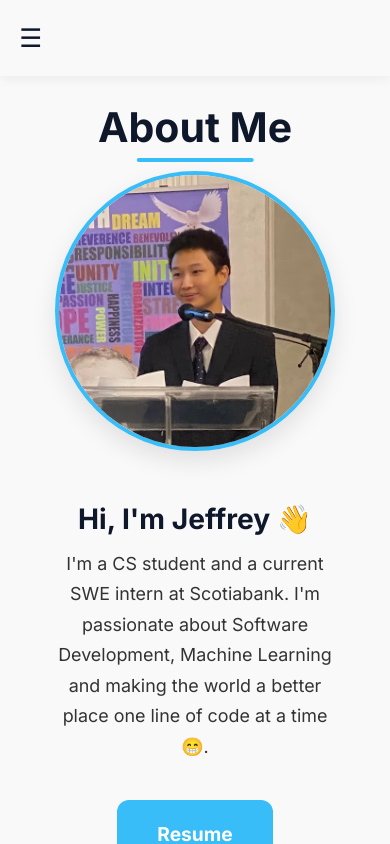
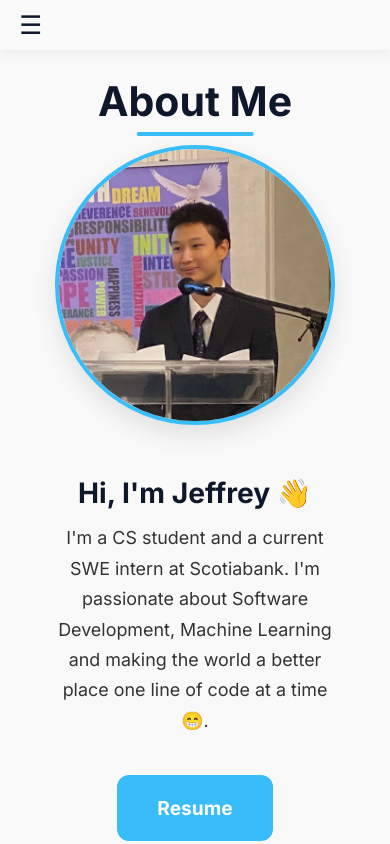
Before and after one commit to jeffreyl45/jefflu2, a React (Vite) app: page /#/ in a window 390 px wide. Shown: the top 844 px of the page. Built offline with nearby package versions, Linux system fonts and the light colour scheme.

Commit message:
made navbar thinner

```diff
--- a/src/App.css
+++ b/src/App.css
@@ -18,7 +18,7 @@ body {
 
 /* anchor offset for sections to account for sticky navbar */
 .anchor-wrapper {
-  scroll-margin-top: 200px;
+  scroll-margin-top: 100px;
 }
 
 /* spacing for sections */
@@ -39,7 +39,7 @@ h1, h2, h3, h4, h5, h6, p {
 
 @media (max-width: 850px) {
   .anchor-wrapper {
-    scroll-margin-top: 450px;
+    scroll-margin-top: 300px;
   }
 
   main > div {
--- a/src/components/Navbar.css
+++ b/src/components/Navbar.css
@@ -12,7 +12,7 @@ html {
   width: 100%;
   background-color: var(--light);
   box-shadow: 0 4px 10px rgba(0, 0, 0, 0.05);
-  padding: 0.5rem 0;
+  padding: 0rem 0;
   animation: navbarDropIn 0.6s ease-out forwards;
   position: sticky;
   top: 0;
@@ -22,7 +22,7 @@ html {
 .navbar-container {
   max-width: 1400px;
   margin: 0 auto;
-  padding: 2rem 3rem;
+  padding: 0rem 3rem;
   display: grid;
   grid-template-columns: auto 1fr auto;
   align-items: center;
@@ -36,6 +36,7 @@ html {
   justify-content: center;
   cursor: pointer;
   transition: transform 0.2s ease;
+  width: 70%;
 }
 .logo-homeplate:hover {
   transform: scale(1.05);
@@ -138,7 +139,7 @@ html {
   }
 
   .navbar-container {
-    padding: 1rem 1.5rem;
+    padding: 0rem 1.5rem;
     column-gap: 1.5rem;
   }
 
```
